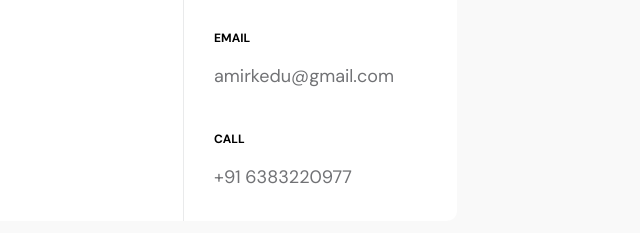
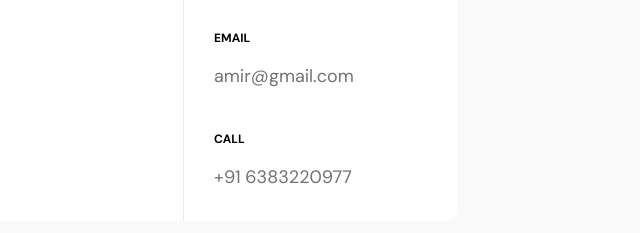
Before and after one commit to Gyro-web/digital-portfolio, a plain HTML site: page index.html in a window 1280 px wide. Shown: the part 5641-5874 px from the top of the page, 171-811 px from the left. Drawn offline with Linux system fonts and the light colour scheme.

Commit message:
Update index.html

```diff
--- a/index.html
+++ b/index.html
@@ -419,7 +419,7 @@
 
                                     <p>
 
-                                           amirkedu@gmail.com
+                                           amir@gmail.com
 
                                     </p>
 
```
